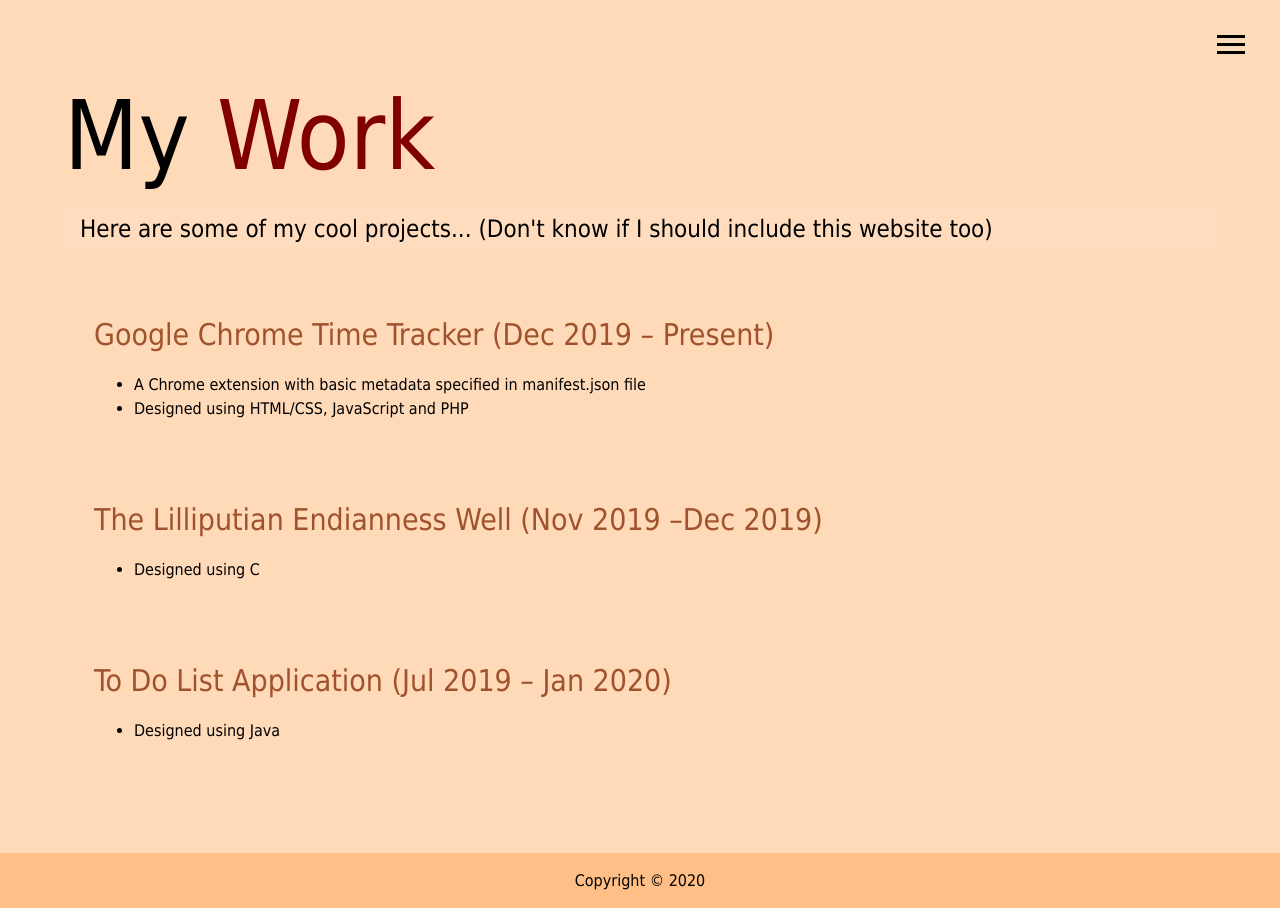
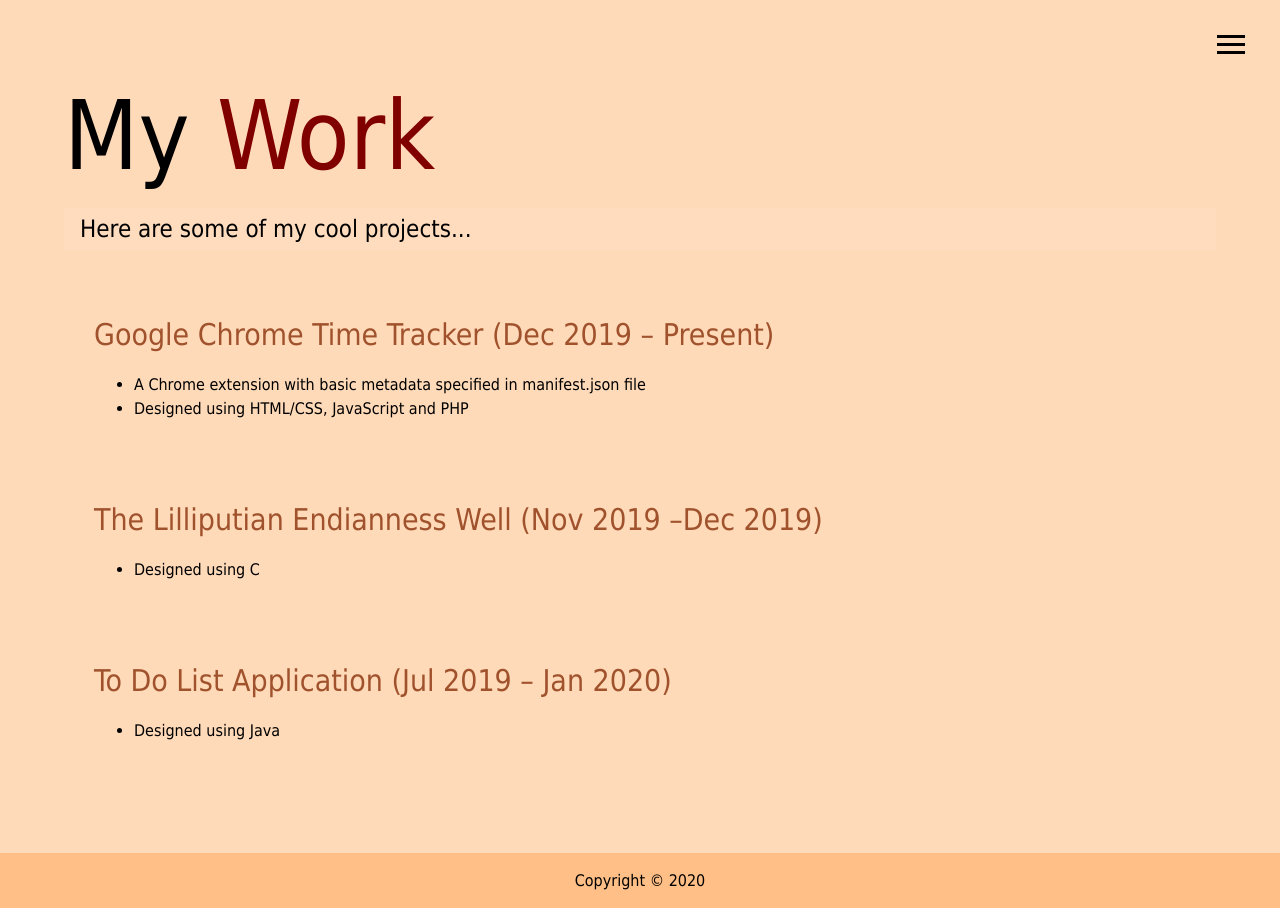
Before and after one commit to shiyuchen6688/shiyuchen_portfolio, a website: page dist/work.html in a window 1280 px wide. Drawn offline with Linux system fonts and the light colour scheme.

Commit message:
fixed comment of website

```diff
--- a/dist/work.html
+++ b/dist/work.html
@@ -54,7 +54,7 @@
             My <span class="text-secondary">Work</span>
         </h1>
         <h2 class="sm-heading">
-            Here are some of my cool projects... (Don't know if I should include this website too)
+            Here are some of my cool projects...
         </h2>
         <div class="projects">
 
```
